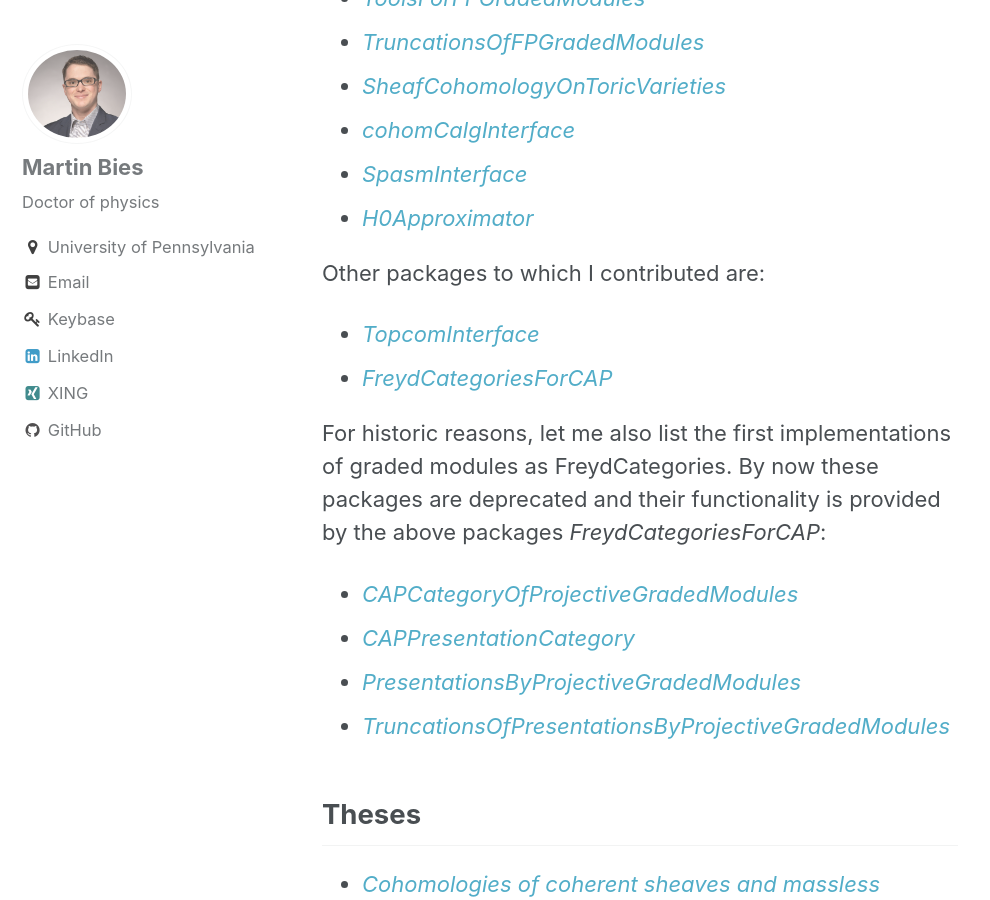
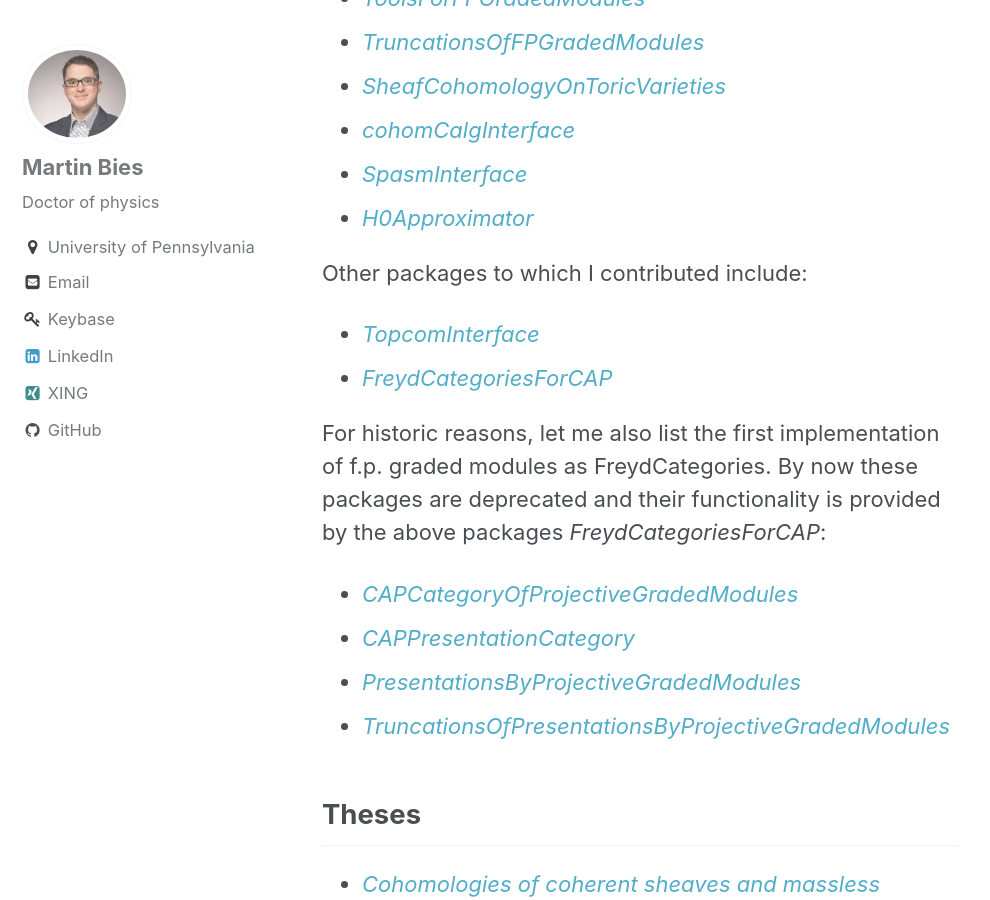
Before and after one commit to MartinBies/MartinBies.github.io, a Jekyll site: the page built from _pages/publications.md, in a window 1280 px wide and 900 px high, scrolled down 1391 px. Shown: the whole window, without its empty margins (0-990 px from the left). Built offline with Jekyll 4.4.1, drawn with Linux system fonts in a browser that asks for light colours.

Commit message:
Update wording in publications

```diff
--- a/_pages/publications.md
+++ b/_pages/publications.md
@@ -41,12 +41,12 @@ You can find the latest updates on my software at my [github-page](https://githu
 * [*SpasmInterface*](https://github.com/homalg-project/ToricVarieties_project/tree/master/SpasmInterface)
 * [*H0Approximator*](https://github.com/homalg-project/ToricVarieties_project/tree/master/H0Approximator)
 
-Other packages to which I contributed are:
+Other packages to which I contributed include:
 
 * [*TopcomInterface*](https://github.com/homalg_project/TopcomInterface)
 * [*FreydCategoriesForCAP*](https://github.com/homalg-project/CAP_project/tree/master/FreydCategoriesForCAP)
 
-For historic reasons, let me also list the first implementations of graded modules as FreydCategories. By now these packages are deprecated and their functionality is provided by the above packages *FreydCategoriesForCAP*:
+For historic reasons, let me also list the first implementation of f.p. graded modules as FreydCategories. By now these packages are deprecated and their functionality is provided by the above packages *FreydCategoriesForCAP*:
 
 * [*CAPCategoryOfProjectiveGradedModules*](https://github.com/HereAround/CAPCategoryOfProjectiveGradedModules)
 * [*CAPPresentationCategory*](https://github.com/HereAround/CAPPresentationCategory)
```
